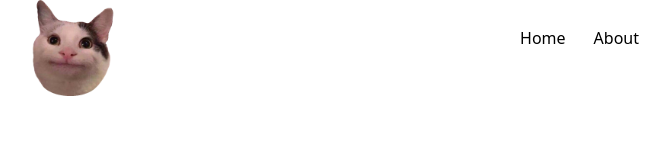
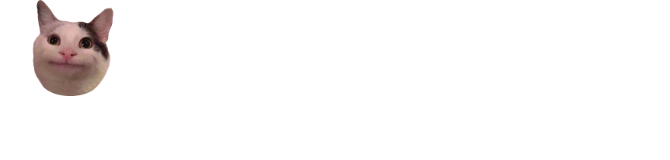
Before and after one commit to sbadung/3D-Portfolio, a React (Vite) app: page / in a window 1280 px wide. Shown: the top 160 px of the page, without its empty margins (295-965 px from the left). Built offline with nearby package versions, Linux system fonts and the light colour scheme.

Commit message:
navbar list style change

```diff
--- a/src/components/Navbar.tsx
+++ b/src/components/Navbar.tsx
@@ -14,12 +14,7 @@ interface NavbarProps {
 function ItemComponent({ href, label }: NavbarItem) {
   return (
     <li
-      className='
-        m-0
-        border-dotted border-2
-        transition-all
-        text-black border-invisible hover:border-gray-950
-      '>
+      className='m-0 border-solid'>
       <a href={href}>{label}</a>
     </li>
   );
@@ -36,7 +31,7 @@ function ItemCollectionComponent(props: { items: NavbarItem[] }) {
 
 export default function Navbar({ logo, items }: NavbarProps) {
   return (
-    <nav className='flex justify-between align-middle m-0 p-0'>
+    <nav className='text-white flex justify-between align-middle m-0 p-0'>
       <span className='h-24 w-24'>{logo}</span>
       <div className='p-6'><ItemCollectionComponent items={items} /></div>
     </nav>
```
